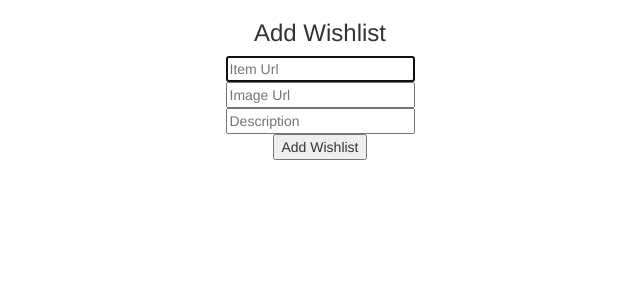
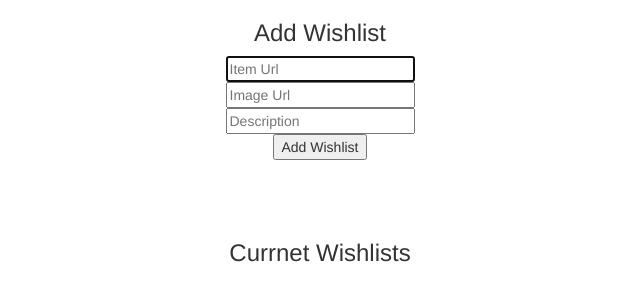
Before and after one commit to AliangWeasd/cst438proj2, a Flask app: page /wishlist in a window 1280 px wide. Shown: the part 52-353 px from the top of the page, without its empty margins (320-960 px from the left). Run offline with Flask 2, Linux system fonts and the light colour scheme; data that the repository does not hold is empty; some libraries are stand-ins or nearby versions.

Commit message:
Checkpoint
-Wishlists display properly
-Wishlists update as soon as you add them

```diff
--- a/app.py
+++ b/app.py
@@ -124,6 +124,8 @@ def wishlist():
         cursor.execute('INSERT INTO WishlistItems VALUES (NULL, % s, % s, % s)', (itemURL, imageURL, description, ))
         mysql.connection.commit()
         error = 'Wishlist Added'
+        return redirect("/wishlist")
+        #Need an alert if a duplicate was found(try/catch)
     return render_template('wishList.html', error=error, data=data)
 
 @app.route('/testDisplay', methods=['GET'])
--- a/templates/wishList.html
+++ b/templates/wishList.html
@@ -70,6 +70,10 @@
           </form>
       </div>
 
+      <br>
+      <br>
+      <br>
+      <h3 align="center" class="title">Currnet Wishlists</h3>
       <!--Table-->
       {% for item in data %}
         <tr>
```
